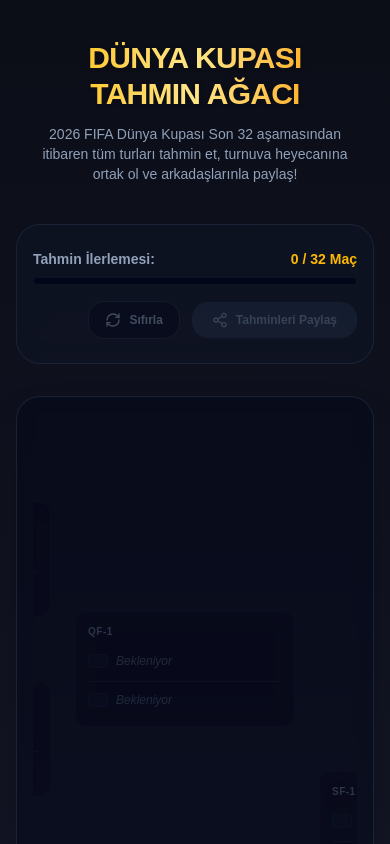
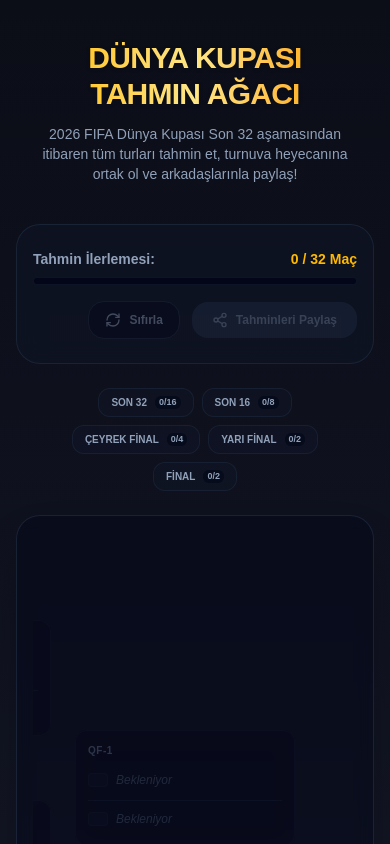
Before and after one commit to ozunekmekci/TurnuvaAgaci, a Next.js app: page / in a window 390 px wide. Shown: the top 844 px of the page. Built offline with nearby package versions, Linux system fonts and the light colour scheme.

Commit message:
feat: implement responsive round quick navigation and scrollIntoView column anchors (Sprint 7)

```diff
--- a/src/components/bracket-container.tsx
+++ b/src/components/bracket-container.tsx
@@ -40,6 +40,23 @@
     });
   }, [resolvedMatches, userPicks]);
 
+  // Sütun bazlı yuvarlama sayıları ve ilerlemeler
+  const roundStats = useMemo(() => {
+    const r32 = resolvedMatches.filter((m) => m.matchId.startsWith('R32-'));
+    const r16 = resolvedMatches.filter((m) => m.matchId.startsWith('R16-'));
+    const qf = resolvedMatches.filter((m) => m.matchId.startsWith('QF-'));
+    const sf = resolvedMatches.filter((m) => m.matchId.startsWith('SF-'));
+    const finals = resolvedMatches.filter((m) => m.matchId === 'F-1' || m.matchId === '3RD-1');
+
+    return {
+      r32: { completed: r32.filter((m) => m.userPick !== null).length, total: r32.length },
+      r16: { completed: r16.filter((m) => m.userPick !== null).length, total: r16.length },
+      qf: { completed: qf.filter((m) => m.userPick !== null).length, total: qf.length },
+      sf: { completed: sf.filter((m) => m.userPick !== null).length, total: sf.length },
+      finals: { completed: finals.filter((m) => m.userPick !== null).length, total: finals.length },
+    };
+  }, [resolvedMatches]);
+
   // Handle Share Actions
   const handleShareClick = async () => {
     const shareUrl = window.location.href;
@@ -70,6 +87,14 @@
     setTimeout(() => setCopied(false), 2000);
   };
 
+  // Scroll to column on mobile
+  const scrollToColumn = (id: string) => {
+    const el = document.getElementById(id);
+    if (el) {
+      el.scrollIntoView({ behavior: 'smooth', block: 'nearest', inline: 'center' });
+    }
+  };
+
   // Build Social links
   const pParam = typeof window !== 'undefined' ? new URLSearchParams(window.location.search).get('p') || '' : '';
   const shareText = `2026 FIFA Dünya Kupası tahminlerimi tamamladım! Şampiyonum: ${champion ? champion.name : ''} 🏆 Seninki hangisi?`;
@@ -81,7 +106,7 @@
   return (
     <div className="w-full flex flex-col items-center">
       {/* Top dashboard controls */}
-      <div className="w-full max-w-6xl px-4 mb-8 flex flex-col md:flex-row justify-between items-center gap-4 bg-slate-900/40 border border-slate-800/80 rounded-3xl p-6 backdrop-blur-md">
+      <div className="w-full max-w-6xl px-4 mb-6 flex flex-col md:flex-row justify-between items-center gap-4 bg-slate-900/40 border border-slate-800/80 rounded-3xl p-6 backdrop-blur-md">
 
         {/* Progress Section */}
         <div className="flex flex-col gap-1 w-full md:w-auto">
@@ -139,6 +164,15 @@
           </button>
         </div>
 
+      </div>
+
+      {/* Round Quick Navigation Breadcrumb (Especially for Mobile UX) */}
+      <div className="flex flex-wrap justify-center items-center gap-2 mb-6 px-4">
+        {renderNavButton('SON 32', roundStats.r32, () => scrollToColumn('col-left-r32'))}
+        {renderNavButton('SON 16', roundStats.r16, () => scrollToColumn('col-left-r16'))}
+        {renderNavButton('ÇEYREK FİNAL', roundStats.qf, () => scrollToColumn('col-left-qf'))}
+        {renderNavButton('YARI FİNAL', roundStats.sf, () => scrollToColumn('col-left-sf'))}
+        {renderNavButton('FİNAL', roundStats.finals, () => scrollToColumn('col-center'))}
       </div>
 
       {/* Symmetrical Bracket Render */}
@@ -243,3 +277,36 @@
     </div>
   );
 };
+
+// Helper component for round navigation button
+function renderNavButton(
+  label: string,
+  stat: { completed: number; total: number },
+  onClick: () => void
+) {
+  const isCompleted = stat.completed === stat.total;
+
+  return (
+    <button
+      type="button"
+      onClick={onClick}
+      className={`flex items-center gap-1.5 px-3 py-1.5 rounded-xl border text-[10px] md:text-xs font-bold transition-all cursor-pointer active:scale-95
+        ${
+          isCompleted
+            ? 'bg-emerald-500/10 border-emerald-500/30 text-emerald-400 hover:bg-emerald-500/20'
+            : stat.completed > 0
+            ? 'bg-amber-500/5 border-amber-500/30 text-amber-400 hover:bg-amber-500/10'
+            : 'bg-slate-900/40 border-slate-800/60 text-slate-400 hover:bg-slate-800/40 hover:text-slate-300'
+        }
+      `}
+    >
+      {isCompleted && <Check className="w-3 h-3 text-emerald-400" />}
+      <span>{label}</span>
+      <span className={`text-[9px] px-1 rounded-md py-0.2 ml-0.5
+        ${isCompleted ? 'bg-emerald-500/15' : 'bg-slate-950/60'}
+      `}>
+        {stat.completed}/{stat.total}
+      </span>
+    </button>
+  );
+}
--- a/src/components/bracket-layout.tsx
+++ b/src/components/bracket-layout.tsx
@@ -56,7 +56,7 @@
           {/* LEFT SIDE BRACKET */}
           <div className="flex flex-row gap-6 items-center">
             {/* R32 Left */}
-            <div className="flex flex-col justify-between h-[800px] py-2">
+            <div id="col-left-r32" className="flex flex-col justify-between h-[800px] py-2 scroll-mt-4">
               {LEFT_R32_IDS.map((id) => (
                 <MatchCard
                   key={id}
@@ -68,7 +68,7 @@
             </div>
 
             {/* R16 Left */}
-            <div className="flex flex-col justify-around h-[800px] py-10">
+            <div id="col-left-r16" className="flex flex-col justify-around h-[800px] py-10 scroll-mt-4">
               {LEFT_R16_IDS.map((id) => (
                 <MatchCard
                   key={id}
@@ -80,7 +80,7 @@
             </div>
 
             {/* QF Left */}
-            <div className="flex flex-col justify-around h-[800px] py-20">
+            <div id="col-left-qf" className="flex flex-col justify-around h-[800px] py-20 scroll-mt-4">
               {LEFT_QF_IDS.map((id) => (
                 <MatchCard
                   key={id}
@@ -92,7 +92,7 @@
             </div>
 
             {/* SF Left */}
-            <div className="flex flex-col justify-center h-[800px]">
+            <div id="col-left-sf" className="flex flex-col justify-center h-[800px] scroll-mt-4">
               {LEFT_SF_IDS.map((id) => (
                 <MatchCard
                   key={id}
@@ -105,7 +105,7 @@
           </div>
 
           {/* CENTERPIECE: CHAMPION + FINAL + 3RD PLACE */}
-          <div className="flex flex-col items-center justify-center w-[260px] h-[800px] gap-8">
+          <div id="col-center" className="flex flex-col items-center justify-center w-[260px] h-[800px] gap-8 scroll-mt-4">
 
             {/* Champion Box */}
             <div
@@ -168,7 +168,7 @@
           {/* RIGHT SIDE BRACKET */}
           <div className="flex flex-row-reverse gap-6 items-center">
             {/* R32 Right */}
-            <div className="flex flex-col justify-between h-[800px] py-2">
+            <div id="col-right-r32" className="flex flex-col justify-between h-[800px] py-2 scroll-mt-4">
               {RIGHT_R32_IDS.map((id) => (
                 <MatchCard
                   key={id}
@@ -180,7 +180,7 @@
             </div>
 
             {/* R16 Right */}
-            <div className="flex flex-col justify-around h-[800px] py-10">
+            <div id="col-right-r16" className="flex flex-col justify-around h-[800px] py-10 scroll-mt-4">
               {RIGHT_R16_IDS.map((id) => (
                 <MatchCard
                   key={id}
@@ -192,7 +192,7 @@
             </div>
 
             {/* QF Right */}
-            <div className="flex flex-col justify-around h-[800px] py-20">
+            <div id="col-right-qf" className="flex flex-col justify-around h-[800px] py-20 scroll-mt-4">
               {RIGHT_QF_IDS.map((id) => (
                 <MatchCard
                   key={id}
@@ -204,7 +204,7 @@
             </div>
 
             {/* SF Right */}
-            <div className="flex flex-col justify-center h-[800px]">
+            <div id="col-right-sf" className="flex flex-col justify-center h-[800px] scroll-mt-4">
               {RIGHT_SF_IDS.map((id) => (
                 <MatchCard
                   key={id}
```
Also changed, not shown: 1 other file (tests, documents, lock files or other folders).
